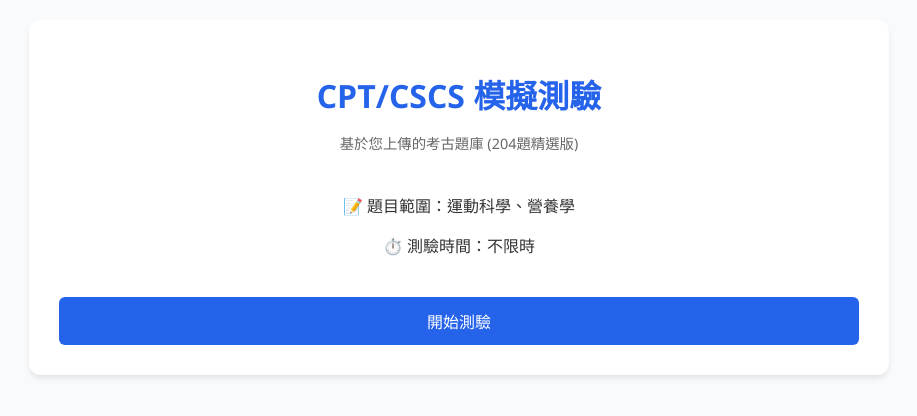
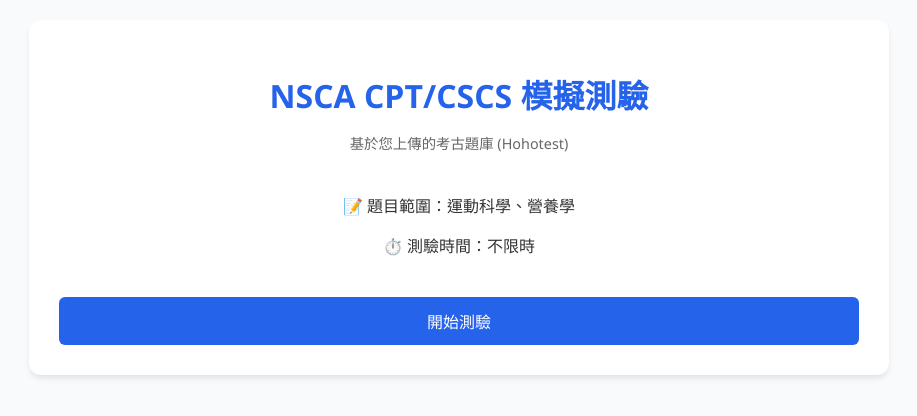
Before and after one commit to piker1105/nscatest, a plain HTML site: page index.html in a window 1280 px wide. Shown: the whole page, without its empty margins (181-1098 px from the left). Drawn offline with Linux system fonts and the light colour scheme.

Commit message:
index.html

```diff
--- a/index.html
+++ b/index.html
@@ -54,8 +54,8 @@
 
 <div class="container">
     <div id="start-screen">
-        <h1>CPT/CSCS 模擬測驗</h1>
-        <p class="subtitle">基於您上傳的考古題庫 (204題精選版)</p>
+        <h1>NSCA CPT/CSCS 模擬測驗</h1>
+        <p class="subtitle">基於您上傳的考古題庫 (Hohotest)</p>
         <div style="text-align: center; margin: 40px 0;">
             <p>📝 題目範圍：運動科學、營養學</p>
             <p>⏱️ 測驗時間：不限時</p>
```
